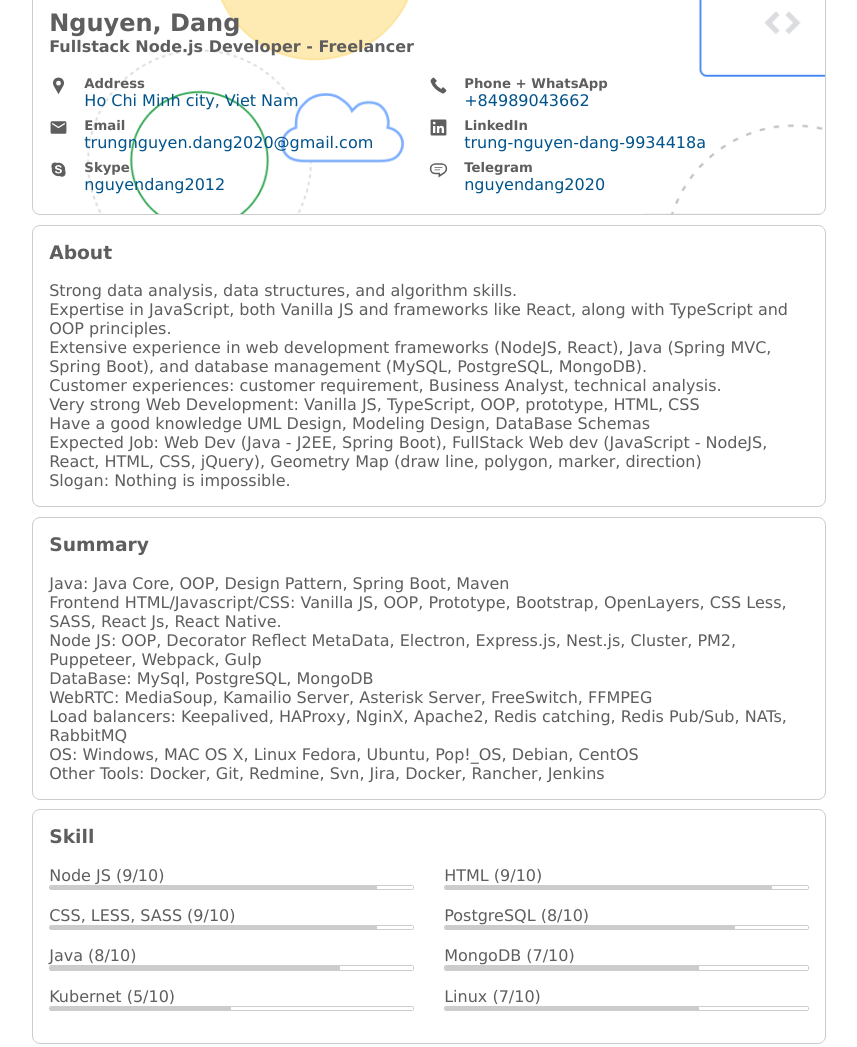
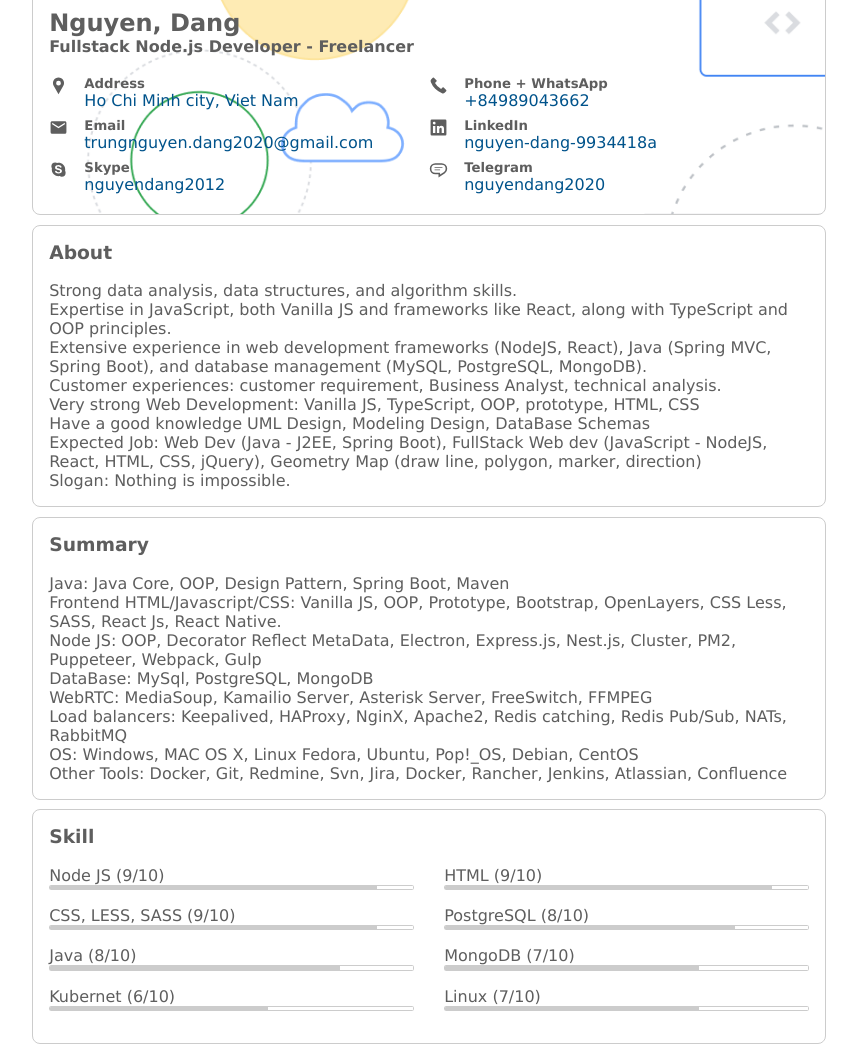
Before and after one commit to dragonfly6373/personal-profile, a website: page index.html in a window 1280 px wide. Shown: the part 240-1287 px from the top of the page, without its empty margins (211-1068 px from the left). Drawn offline with Linux system fonts and the light colour scheme.

Commit message:
update linkedin link

```diff
--- a/UserInfo.js
+++ b/UserInfo.js
@@ -120,7 +120,7 @@ export default class UserInfo {
                     newDomNode("h4", {innerText: item.school_name}),
                     newDomNode("em", {innerText: item.title}),
                     (item.start_time && item.end_time) ? newDomNode("em", {innerText: start + " - " + end}) : null,
-                    newDomNode("span", {innerText: "Grade: " + item.grade})
+                    item.grade ? newDomNode("span", {innerText: "Grade: " + item.grade}) : ""
                 ]
             }));
         });
--- a/data/profile.json
+++ b/data/profile.json
@@ -25,8 +25,8 @@
         },
 		{
 			"title": "LinkedIn",
-			"alias": "trung-nguyen-dang-9934418a",
-			"href": "https://www.linkedin.com/in/trung-nguyen-dang-9934418a?lipi=urn%3Ali%3Apage%3Ad_flagship3_profile_view_base_contact_details%3Bqu1pIqyhQJWc6gnIxEGEvQ%3D%3D",
+			"alias": "nguyen-dang-9934418a",
+			"href": "https://www.linkedin.com/in/nguyen-dang-9934418a/",
 			"icon": "linkedin"
 		},
         {
@@ -60,7 +60,7 @@
 		"WebRTC: MediaSoup, Kamailio Server, Asterisk Server, FreeSwitch, FFMPEG",
 		"Load balancers: Keepalived, HAProxy, NginX, Apache2, Redis catching, Redis Pub/Sub, NATs, RabbitMQ",
 		"OS: Windows, MAC OS X, Linux Fedora, Ubuntu, Pop!_OS, Debian, CentOS",
-		"Other Tools: Docker, Git, Redmine, Svn, Jira, Docker, Rancher, Jenkins"
+		"Other Tools: Docker, Git, Redmine, Svn, Jira, Docker, Rancher, Jenkins, Atlassian, Confluence"
 	],
 	"skills": [
 		{"title": "Node JS", "score": 9},
@@ -69,7 +69,7 @@
 		{"title": "PostgreSQL", "score": 8},
 		{"title": "Java", "score": 8},
 		{"title": "MongoDB", "score": 7},
-		{"title": "Kubernet", "score": 5},
+		{"title": "Kubernet", "score": 6},
 		{"title": "Linux", "score": 7}
 	],
 	"experiences": [
@@ -218,9 +218,8 @@
 			"grade": "Good"
 		},
 		{
-			"title": "English - Communication",
-			"school_name": "TOEIC",
-			"grade": "545"
+			"title": "TOEIC - Communication",
+			"school_name": "English"
 		}
 	],
 	"activities": [
--- a/index.html
+++ b/index.html
@@ -47,7 +47,7 @@
 					<!-- short description -->
 				</div>
 			</div>
-			<div class="card page-break">
+			<div class="card">
 				<h3 class="title">Summary</h3>
 				<div id="summary" class="column">
 					<!-- short description -->
--- a/package.json
+++ b/package.json
@@ -5,7 +5,7 @@
   "main": "index.js",
   "scripts": {
     "test": "echo \"Error: no test specified\" && exit 1",
-    "start": "serve ."
+    "start": "serve . -p 2024"
   },
   "keywords": [],
   "author": "",
```
Also changed, not shown: 1 other file.
